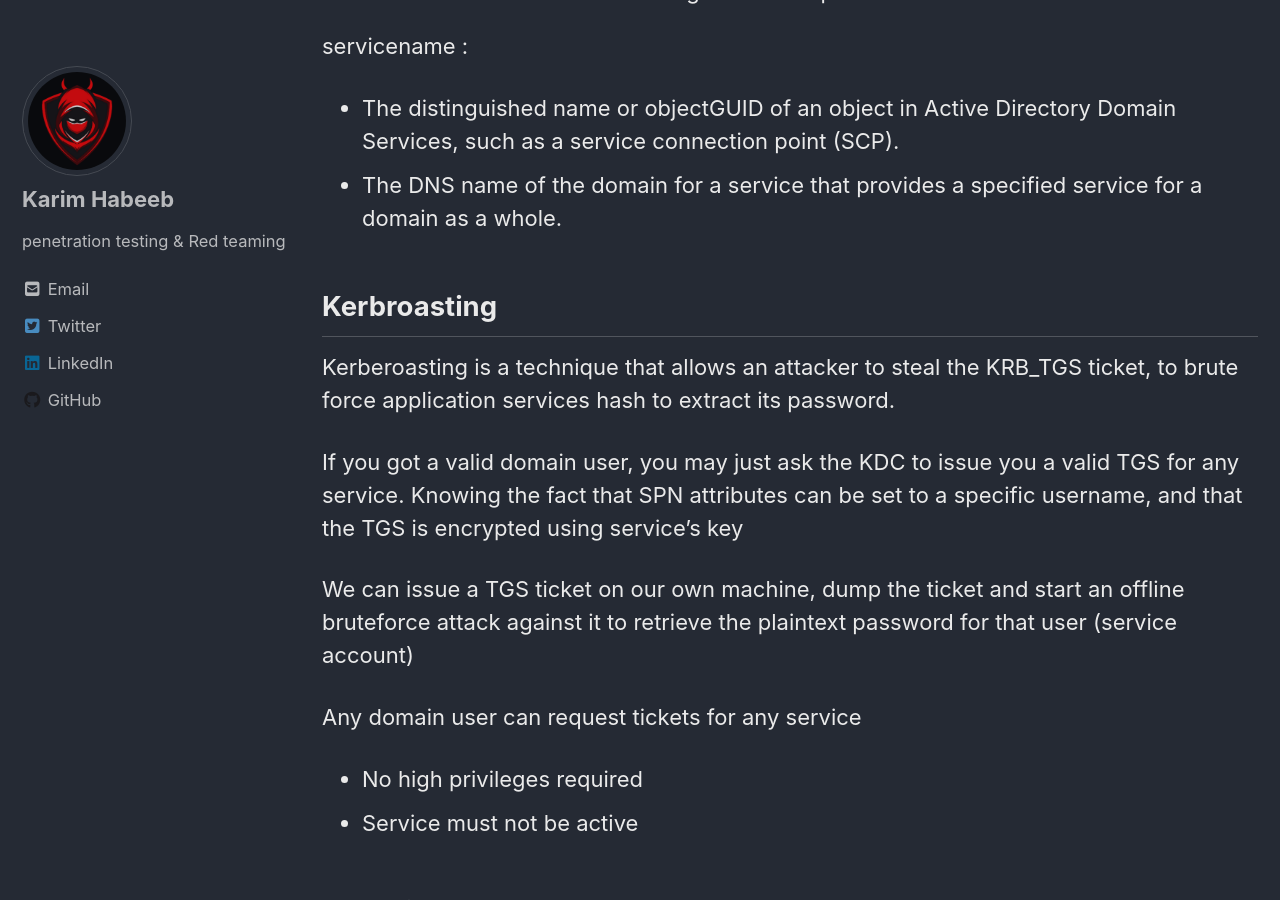
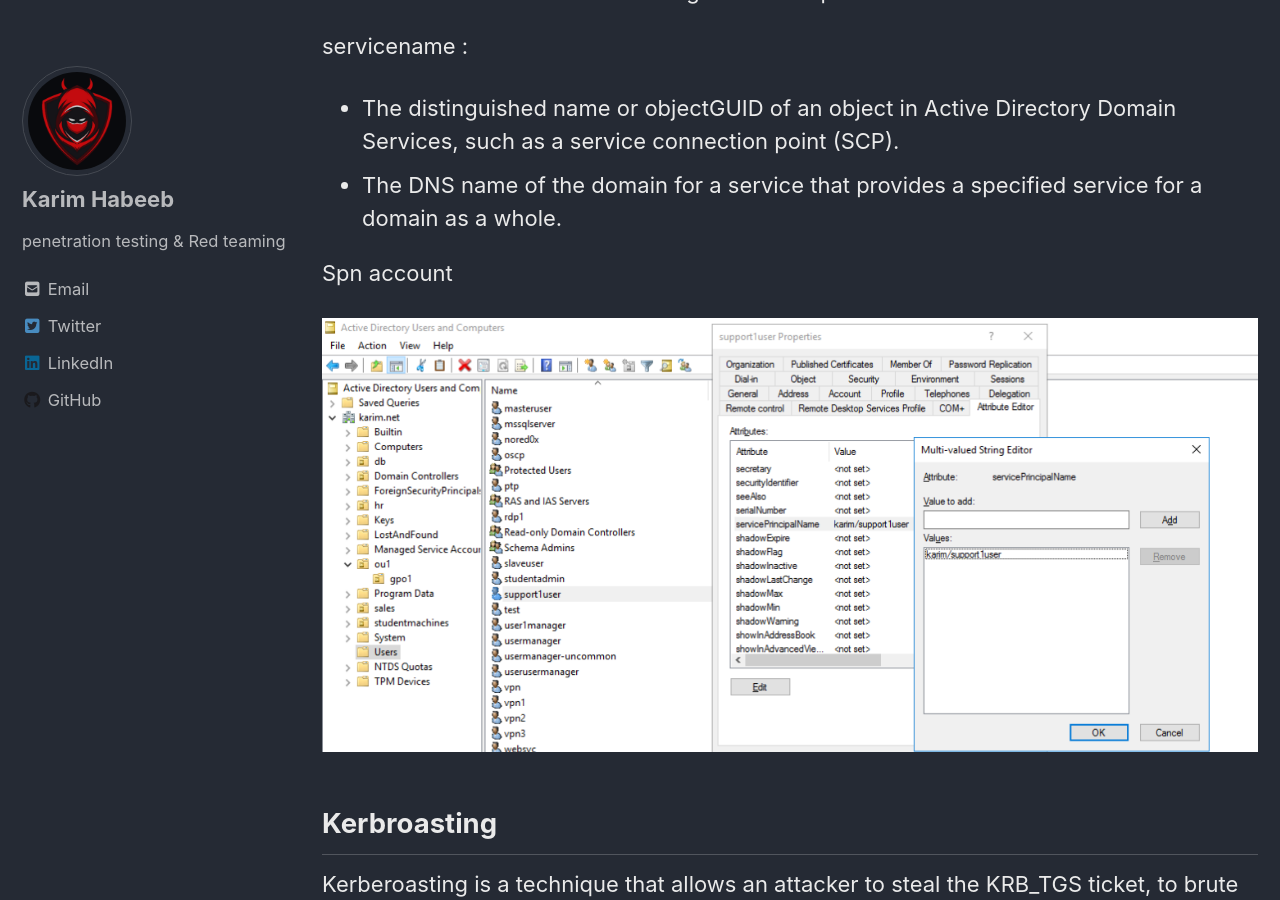
Before and after one commit to NoRed0x/NoRed0x.github.io, a Jekyll site: the page built from _posts/Red-Teaming/2021-07-6- Kerberos-Attacks-Kerbroasting.md, in a window 1280 px wide and 900 px high, scrolled down 1701 px. Built offline with Jekyll 4.4.1, drawn with Linux system fonts in a browser that asks for light colours; cached includes are drawn as plain includes; nearby versions of some CDN libraries.

Commit message:
Update 2021-07-6- Kerberos-Attacks-Kerbroasting.md

```diff
--- a/_posts/Red-Teaming/2021-07-6- Kerberos-Attacks-Kerbroasting.md
+++ b/_posts/Red-Teaming/2021-07-6- Kerberos-Attacks-Kerbroasting.md
@@ -34,6 +34,10 @@ port:
 servicename :
   * The distinguished name or objectGUID of an object in Active Directory Domain Services, such as a service connection point (SCP).
   * The DNS name of the domain for a service that provides a specified service for a domain as a whole.
+
+Spn account
+
+<img src="/img/kerberosting/spn.PNG" alt="Getting-gz" width="1000" height="200">
 
 ## Kerbroasting
 Kerberoasting is a technique that allows an attacker to steal the KRB_TGS ticket, to brute force application services hash to extract its password.
@@ -106,6 +110,9 @@ kerberos::list /export
 <img src="/img/kerberosting/m3.PNG" alt="Getting-gz" width="1000" height="200">
 
 
+<img src="/img/kerberosting/m4.PNG" alt="Getting-gz" width="1000" height="200">
+
+
 ## kirbi2john.py
 I copied TGS  ticked to my kali machine  and use kirbi2john from john
 
```
